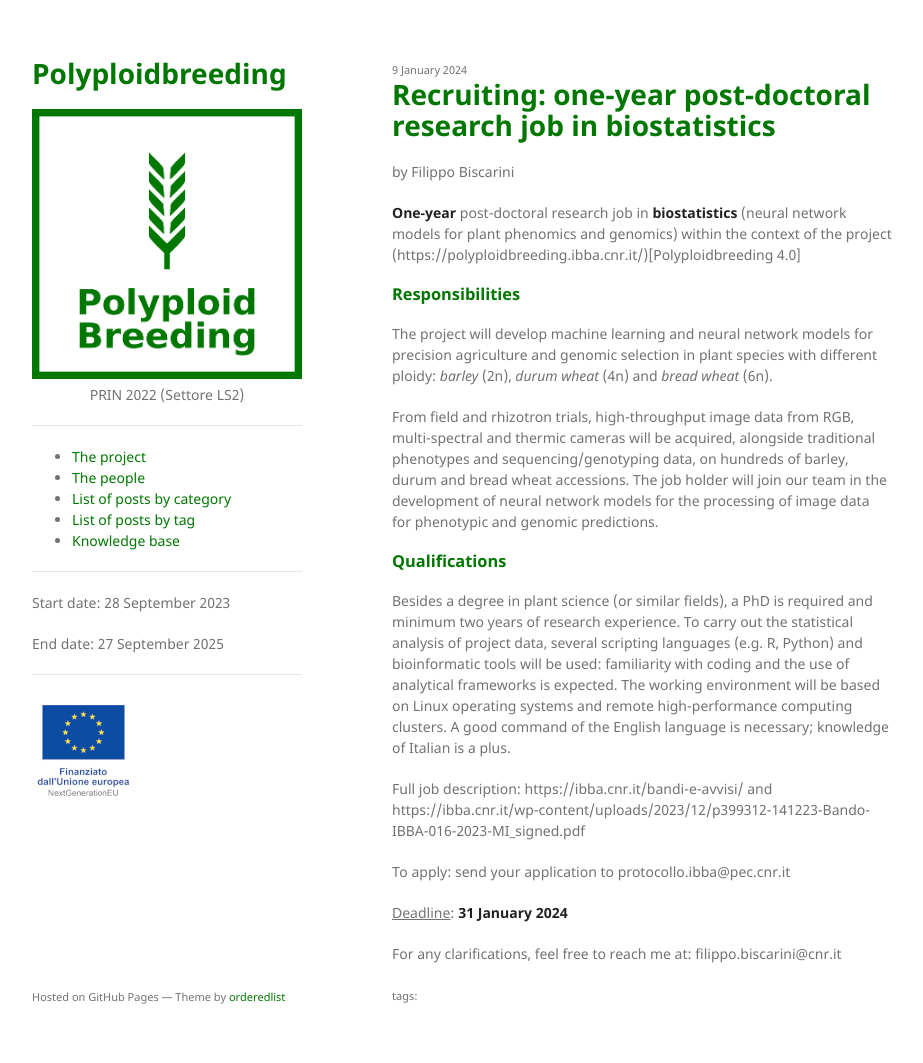
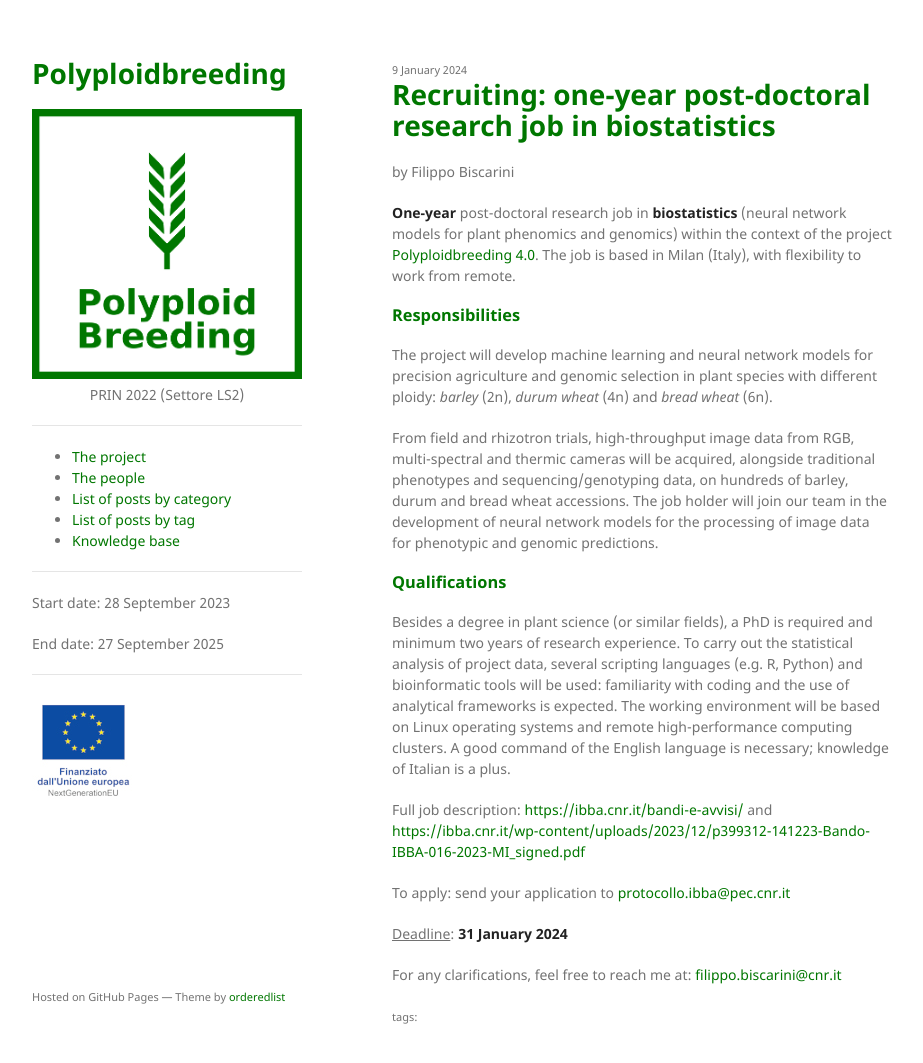
Before and after one commit to polyploidbreeding/polyploidbreeding.github.io, a Jekyll site: the page built from _posts/2024-01-09-post-doctoral-job.md, in a window 1280 px wide and 1076 px high. Shown: the top 1063 px of the window, without its empty margins (178-1101 px from the left). Built offline with Jekyll 4.4.1, drawn with Linux system fonts in a browser that asks for light colours.

Commit message:
fixed: links to external URLs

```diff
--- a/_posts/2024-01-09-post-doctoral-job.md
+++ b/_posts/2024-01-09-post-doctoral-job.md
@@ -6,7 +6,8 @@ date: "2024-01-09"
 categories: ['PROJECT']
 ---
 
-**One-year** post-doctoral research job in **biostatistics** (neural network models for plant phenomics and genomics) within the context of the project (https://polyploidbreeding.ibba.cnr.it/)[Polyploidbreeding 4.0]
+**One-year** post-doctoral research job in **biostatistics** (neural network models for plant phenomics and genomics) within the context of the project [Polyploidbreeding 4.0](https://polyploidbreeding.ibba.cnr.it/).
+The job is based in Milan (Italy), with flexibility to work from remote.
 
 ### Responsibilities
 
@@ -19,10 +20,10 @@ From field and rhizotron trials, high-throughput image data from RGB, multi-spec
 Besides a degree in plant science (or similar fields), a PhD is required and minimum two years of research experience. To carry out the statistical analysis of project data, several scripting languages (e.g. R, Python) and bioinformatic tools will be used: familiarity with coding and the use of analytical frameworks is expected. The working environment will be based on Linux operating systems and remote high-performance computing clusters. A good command of the English language is necessary; knowledge of Italian is a plus.
 
 
-Full job description: https://ibba.cnr.it/bandi-e-avvisi/ and https://ibba.cnr.it/wp-content/uploads/2023/12/p399312-141223-Bando-IBBA-016-2023-MI_signed.pdf
+Full job description: <https://ibba.cnr.it/bandi-e-avvisi/> and <https://ibba.cnr.it/wp-content/uploads/2023/12/p399312-141223-Bando-IBBA-016-2023-MI_signed.pdf>
 
-To apply: send your application to protocollo.ibba@pec.cnr.it
+To apply: send your application to <protocollo.ibba@pec.cnr.it>
 
 <u>Deadline</u>: **31 January 2024**
 
-For any clarifications, feel free to reach me at: filippo.biscarini@cnr.it
+For any clarifications, feel free to reach me at: <filippo.biscarini@cnr.it>
```
